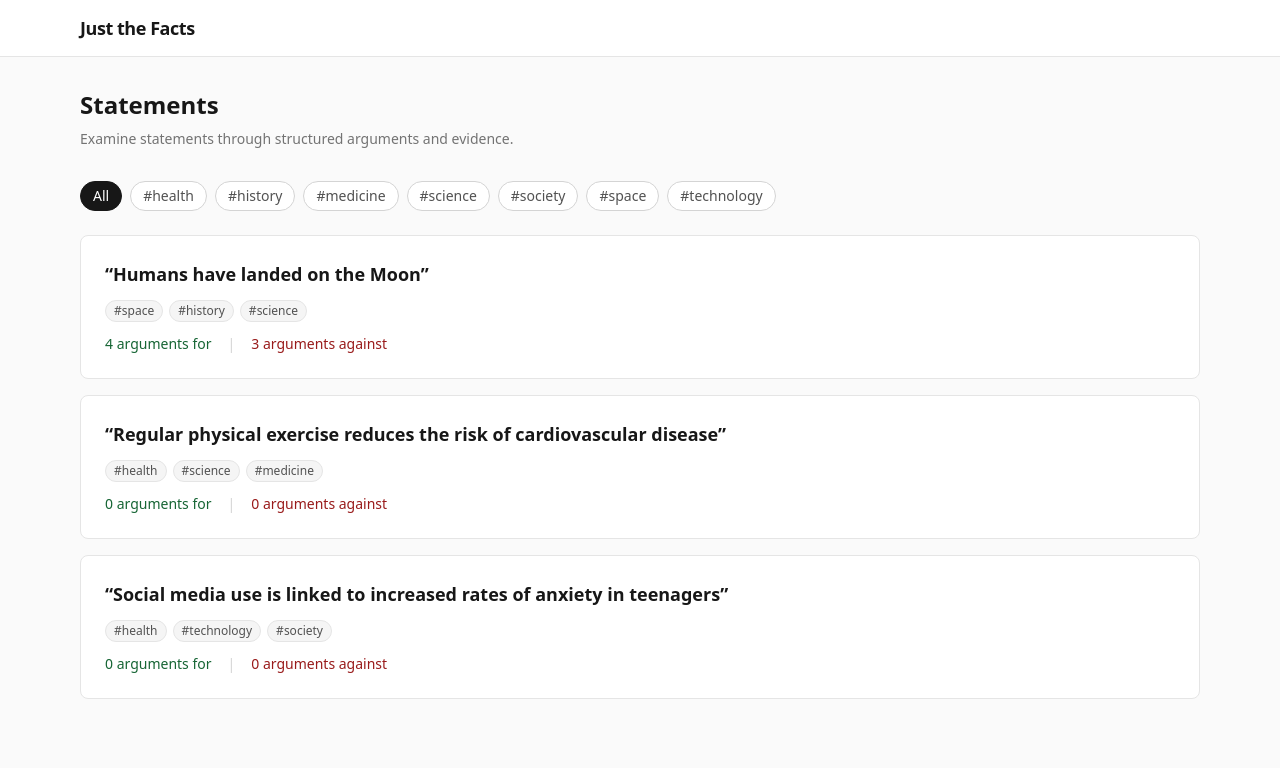
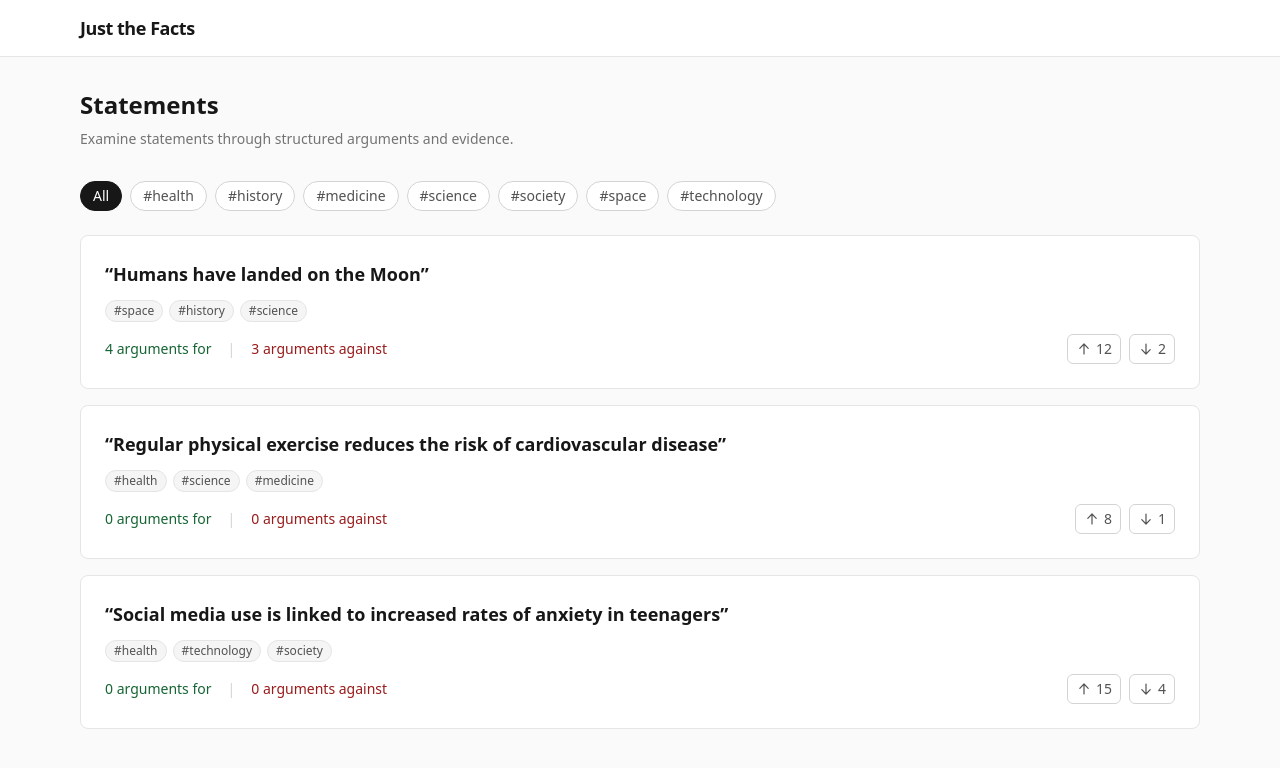
Before and after one commit to middlec000/just_the_facts, a Next.js app: page / in a window 1280 px wide. Shown: the top 768 px of the page. Built offline with nearby package versions, Linux system fonts and the light colour scheme.

Commit message:
add voting buttons to statements and arguments

```diff
--- a/components/ArgumentCard.tsx
+++ b/components/ArgumentCard.tsx
@@ -1,5 +1,6 @@
 import Link from "next/link";
 import { Argument } from "@/lib/types";
+import { VoteButtons } from "@/components/VoteButtons";
 
 interface ArgumentCardProps {
   argument: Argument;
@@ -20,9 +21,15 @@ export function ArgumentCard({ argument }: ArgumentCardProps) {
       <h3 className="text-base font-semibold text-neutral-900 mb-2">
         {argument.title}
       </h3>
-      <p className="text-sm text-neutral-600 leading-relaxed">
+      <p className="text-sm text-neutral-600 leading-relaxed mb-3">
         {argument.summary}
       </p>
+      <VoteButtons
+        id={argument.id}
+        initialUpvotes={argument.upvotes}
+        initialDownvotes={argument.downvotes}
+        stopPropagation
+      />
     </Link>
   );
 }
--- a/components/StatementList.tsx
+++ b/components/StatementList.tsx
@@ -2,7 +2,8 @@
 
 import { useState } from "react";
 import Link from "next/link";
-import { Statement, Argument } from "@/lib/types";
+import { Statement } from "@/lib/types";
+import { VoteButtons } from "@/components/VoteButtons";
 
 interface StatementWithCounts extends Statement {
   forCount: number;
@@ -84,6 +85,7 @@ export function StatementList({ statements, allTags }: StatementListProps) {
                 </div>
               )}
 
+              <div className="flex items-center justify-between gap-4 flex-wrap">
                 <div className="flex gap-4 text-sm">
                   <span className="text-for">
                     {statement.forCount} argument
@@ -95,6 +97,13 @@ export function StatementList({ statements, allTags }: StatementListProps) {
                     {statement.againstCount !== 1 && "s"} against
                   </span>
                 </div>
+                <VoteButtons
+                  id={statement.id}
+                  initialUpvotes={statement.upvotes}
+                  initialDownvotes={statement.downvotes}
+                  stopPropagation
+                />
+              </div>
             </Link>
           ))}
         </div>
--- /dev/null
+++ b/components/VoteButtons.tsx
@@ -0,0 +1,118 @@
+"use client";
+
+import { useState, useEffect } from "react";
+
+type VoteState = "up" | "down" | null;
+
+const STORAGE_KEY = "jtf_votes";
+
+function loadVotes(): Record<string, VoteState> {
+  if (typeof window === "undefined") return {};
+  try {
+    return JSON.parse(localStorage.getItem(STORAGE_KEY) ?? "{}");
+  } catch {
+    return {};
+  }
+}
+
+function saveVote(id: string, vote: VoteState) {
+  const votes = loadVotes();
+  if (vote === null) {
+    delete votes[id];
+  } else {
+    votes[id] = vote;
+  }
+  localStorage.setItem(STORAGE_KEY, JSON.stringify(votes));
+}
+
+interface VoteButtonsProps {
+  id: string;
+  initialUpvotes: number;
+  initialDownvotes: number;
+  /** Stop click events from bubbling (useful when VoteButtons is inside a <Link>) */
+  stopPropagation?: boolean;
+}
+
+export function VoteButtons({
+  id,
+  initialUpvotes,
+  initialDownvotes,
+  stopPropagation = false,
+}: VoteButtonsProps) {
+  const [vote, setVote] = useState<VoteState>(null);
+
+  // Hydrate from localStorage after mount
+  useEffect(() => {
+    setVote(loadVotes()[id] ?? null);
+  }, [id]);
+
+  const upvotes =
+    initialUpvotes + (vote === "up" ? 1 : 0);
+  const downvotes =
+    initialDownvotes + (vote === "down" ? 1 : 0);
+
+  function handleVote(e: React.MouseEvent, direction: "up" | "down") {
+    if (stopPropagation) e.preventDefault();
+    e.stopPropagation();
+
+    const next: VoteState = vote === direction ? null : direction;
+    setVote(next);
+    saveVote(id, next);
+  }
+
+  return (
+    <div className="flex items-center gap-2 text-sm select-none">
+      {/* Upvote */}
+      <button
+        onClick={(e) => handleVote(e, "up")}
+        aria-label="Upvote"
+        aria-pressed={vote === "up"}
+        className={`flex items-center gap-1 px-2 py-1 rounded-md border transition-colors ${
+          vote === "up"
+            ? "bg-emerald-600 border-emerald-600 text-white"
+            : "bg-white border-neutral-300 text-neutral-600 hover:border-emerald-500 hover:text-emerald-600"
+        }`}
+      >
+        <svg
+          xmlns="http://www.w3.org/2000/svg"
+          viewBox="0 0 20 20"
+          fill="currentColor"
+          className="w-4 h-4"
+        >
+          <path
+            fillRule="evenodd"
+            d="M10 17a.75.75 0 0 1-.75-.75V5.612L5.29 9.77a.75.75 0 0 1-1.08-1.04l5.25-5.5a.75.75 0 0 1 1.08 0l5.25 5.5a.75.75 0 1 1-1.08 1.04l-3.96-4.158V16.25A.75.75 0 0 1 10 17Z"
+            clipRule="evenodd"
+          />
+        </svg>
+        <span className="font-medium">{upvotes}</span>
+      </button>
+
+      {/* Downvote */}
+      <button
+        onClick={(e) => handleVote(e, "down")}
+        aria-label="Downvote"
+        aria-pressed={vote === "down"}
+        className={`flex items-center gap-1 px-2 py-1 rounded-md border transition-colors ${
+          vote === "down"
+            ? "bg-rose-600 border-rose-600 text-white"
+            : "bg-white border-neutral-300 text-neutral-600 hover:border-rose-500 hover:text-rose-600"
+        }`}
+      >
+        <svg
+          xmlns="http://www.w3.org/2000/svg"
+          viewBox="0 0 20 20"
+          fill="currentColor"
+          className="w-4 h-4"
+        >
+          <path
+            fillRule="evenodd"
+            d="M10 3a.75.75 0 0 1 .75.75v10.638l3.96-4.158a.75.75 0 1 1 1.08 1.04l-5.25 5.5a.75.75 0 0 1-1.08 0l-5.25-5.5a.75.75 0 1 1 1.08-1.04l3.96 4.158V3.75A.75.75 0 0 1 10 3Z"
+            clipRule="evenodd"
+          />
+        </svg>
+        <span className="font-medium">{downvotes}</span>
+      </button>
+    </div>
+  );
+}
--- a/lib/mock-data.ts
+++ b/lib/mock-data.ts
@@ -10,6 +10,8 @@ export const statements: Statement[] = [
     id: "stmt-1",
     text: "Humans have landed on the Moon",
     tags: ["space", "history", "science"],
+    upvotes: 12,
+    downvotes: 2,
     userId: "user-1",
     createdAt: "2025-01-15T10:00:00Z",
   },
@@ -17,6 +19,8 @@ export const statements: Statement[] = [
     id: "stmt-2",
     text: "Regular physical exercise reduces the risk of cardiovascular disease",
     tags: ["health", "science", "medicine"],
+    upvotes: 8,
+    downvotes: 1,
     userId: "user-2",
     createdAt: "2025-02-01T10:00:00Z",
   },
@@ -24,6 +28,8 @@ export const statements: Statement[] = [
     id: "stmt-3",
     text: "Social media use is linked to increased rates of anxiety in teenagers",
     tags: ["health", "technology", "society"],
+    upvotes: 15,
+    downvotes: 4,
     userId: "user-1",
     createdAt: "2025-02-10T10:00:00Z",
   },
@@ -38,6 +44,8 @@ export const arguments_: Argument[] = [
     title: "Apollo mission records and physical evidence",
     summary:
       "NASA's Apollo program conducted six crewed Moon landings between 1969 and 1972, documented by thousands of photographs, hours of video footage, and 382 kilograms of lunar samples returned to Earth.",
+    upvotes: 24,
+    downvotes: 1,
     userId: "user-1",
     createdAt: "2025-01-16T08:00:00Z",
   },
@@ -48,6 +56,8 @@ export const arguments_: Argument[] = [
     title: "Independent verification by other nations",
     summary:
       "Multiple countries including the Soviet Union, Japan, China, and India have independently confirmed the Apollo landing sites using their own lunar orbiters.",
+    upvotes: 18,
+    downvotes: 0,
     userId: "user-2",
     createdAt: "2025-01-16T09:00:00Z",
   },
@@ -58,6 +68,8 @@ export const arguments_: Argument[] = [
     title: "Lunar laser ranging experiments",
     summary:
       "Retroreflector arrays left on the Moon by Apollo 11, 14, and 15 are still used by observatories worldwide to measure the Earth-Moon distance with millimeter precision.",
+    upvotes: 21,
+    downvotes: 2,
     userId: "user-1",
     createdAt: "2025-01-16T10:00:00Z",
   },
@@ -68,6 +80,8 @@ export const arguments_: Argument[] = [
     title: "Testimony of hundreds of thousands of workers",
     summary:
       "Over 400,000 engineers, scientists, and technicians worked on the Apollo program. No credible whistleblower has ever come forward to claim the missions were fabricated.",
+    upvotes: 16,
+    downvotes: 3,
     userId: "user-2",
     createdAt: "2025-01-16T11:00:00Z",
   },
@@ -79,6 +93,8 @@ export const arguments_: Argument[] = [
     title: "Photographic anomalies in NASA imagery",
     summary:
       "Critics point to perceived inconsistencies in Apollo photographs, including the absence of stars in the lunar sky, seemingly anomalous shadow directions, and the behavior of the American flag.",
+    upvotes: 5,
+    downvotes: 14,
     userId: "user-2",
     createdAt: "2025-01-17T08:00:00Z",
   },
@@ -89,6 +105,8 @@ export const arguments_: Argument[] = [
     title: "Van Allen radiation belt danger",
     summary:
       "Some skeptics argue that the Van Allen radiation belts surrounding Earth would have delivered a lethal dose of radiation to the astronauts during transit.",
+    upvotes: 4,
+    downvotes: 11,
     userId: "user-1",
     createdAt: "2025-01-17T09:00:00Z",
   },
@@ -99,6 +117,8 @@ export const arguments_: Argument[] = [
     title: "Cold War geopolitical motive to fabricate",
     summary:
       "The United States had an enormous political incentive to win the Space Race against the Soviet Union, which some argue provided sufficient motive to stage a landing if it could not be achieved.",
+    upvotes: 7,
+    downvotes: 9,
     userId: "user-2",
     createdAt: "2025-01-17T10:00:00Z",
   },
--- a/lib/types.ts
+++ b/lib/types.ts
@@ -8,6 +8,8 @@ export interface Statement {
   text: string;
   /** Hashtag topics (stored without the # prefix, e.g. "science") */
   tags: string[];
+  upvotes: number;
+  downvotes: number;
   userId: string;
   createdAt: string;
 }
@@ -20,6 +22,8 @@ export interface Argument {
   stance: Stance;
   title: string;
   summary: string;
+  upvotes: number;
+  downvotes: number;
   userId: string;
   createdAt: string;
 }
```
Lines whose indentation alone changed are shown as unchanged.
